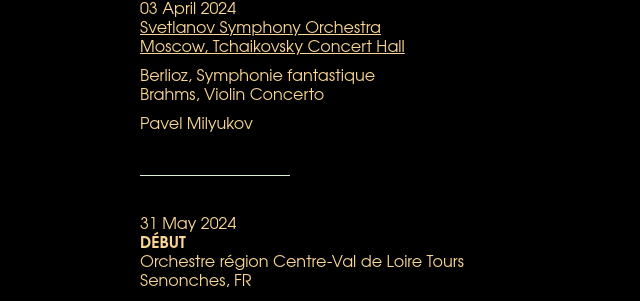
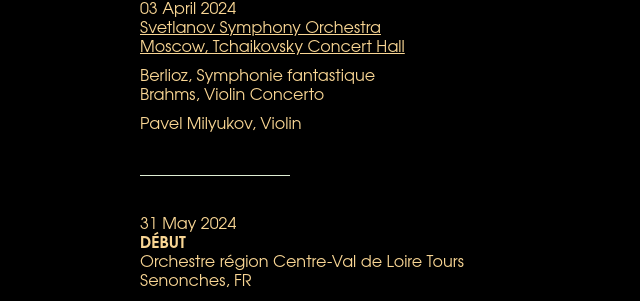
Before and after one commit to martincadoux/clementnonciaux.com, a Jekyll site: the page built from _pages/calendar.html, in a window 1280 px wide and 900 px high, scrolled down 743 px. Shown: the part 143-444 px from the top of the window, without its empty margins (0-640 px from the left). Built offline with Jekyll 4.4.1, drawn with Linux system fonts in a browser that asks for light colours.

Commit message:
Update events.yml

```diff
--- a/_data/events.yml
+++ b/_data/events.yml
@@ -38,7 +38,7 @@
     Berlioz, Symphonie fantastique
     Brahms, Violin Concerto
   soloist: |-
-    Pavel Milyukov
+    Pavel Milyukov, Violin
 
 - date: [2024-03-23]
   location: |-
```
